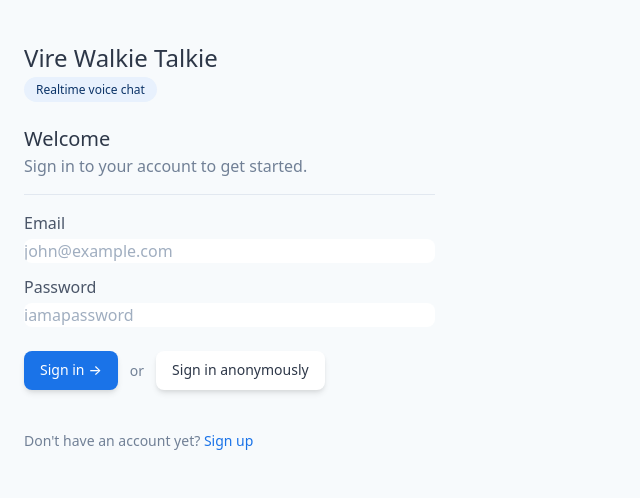
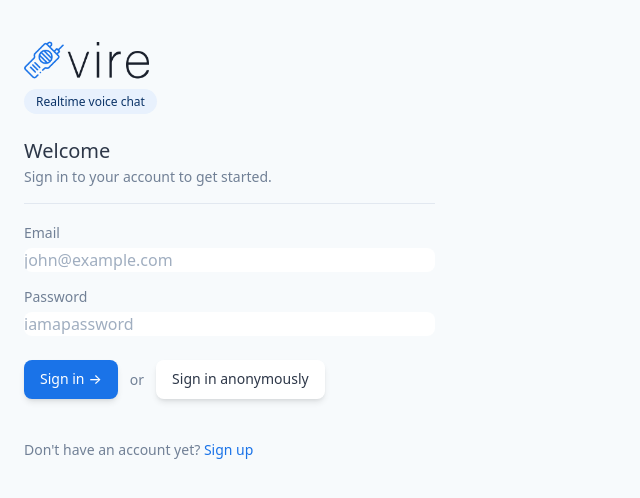
Before and after one commit to FihlaTV/vire, a Vue app: page / in a window 1280 px wide. Shown: the top 498 px of the page, without its empty margins (0-640 px from the left). Built offline with nearby package versions, Linux system fonts and the light colour scheme; no server answers; what @tailwindcss/custom-forms, tailwindcss-spinner, vuefire would draw is missing.

Commit message:
Update UI design

```diff
--- a/src/App.vue
+++ b/src/App.vue
@@ -1,10 +1,14 @@
 <template>
-    <div id="app" class="antialiased text-gray-700 leading-normal bg-gray-100 h-screen overflow-x-hidden">
+    <div id="app" class="antialiased text-gray-700 leading-normal bg-gray-100 h-screen overflow-x-hidden pb-24">
         <div class="container mx-auto px-6">
             <header class="mt-10 mb-6">
-                <h1 class="text-2xl text-gray-800">Vire Walkie Talkie</h1>
+                <div>
+                    <a href="#" class="block h-10">
+                        <img src="./assets/img/logo.png" class="h-10" alt="Vire">
+                    </a>
+                </div>
 
-                <p>
+                <p class="mt-2">
                     <span class="px-3 py-1 rounded-full bg-blue-100 text-blue-800 font-medium text-xs">Realtime voice chat</span>
                 </p>
             </header>
--- a/src/components/Login.vue
+++ b/src/components/Auth.vue
@@ -1,30 +1,34 @@
 <template>
     <div>
-        <p class="text-gray-600">{{ newUser ? 'Create an' : 'Sign in to your' }} account to get started.</p>
+        <div>
+            <h4 class="text-xl text-gray-800">Welcome</h4>
+
+            <p class="text-gray-600 text-sm">{{ newUser ? 'Create an' : 'Sign in to your' }} account to get started.</p>
+        </div>
 
         <hr class="mt-4">
 
         <div class="mt-4">
             <div>
                 <label class="block">
-                    <span class="text-gray-700">Email</span>
-                    <input type="email" class="form-input mt-1 block w-full rounded-lg shadow-none outline-none focus:shadow-none focus:outline-none focus:border-blue-500" placeholder="john@example.com" v-model="email">
+                    <span class="text-gray-600 text-sm font-medium">Email</span>
+                    <input type="email" name="email" id="email" autocomplete="email" autofocus="email" class="form-input mt-1 block w-full rounded-lg shadow-none outline-none focus:shadow-none focus:outline-none focus:border-blue-500" placeholder="john@example.com" v-model="email">
                 </label>
             </div>
 
             <div class="mt-3">
                 <label class="block">
-                    <span class="text-gray-700">Password</span>
-                    <input type="password" class="form-input mt-1 block w-full rounded-lg shadow-none outline-none focus:shadow-none focus:outline-none focus:border-blue-500" placeholder="iamapassword" v-model="password">
+                    <span class="text-gray-600 text-sm font-medium">Password</span>
+                    <input type="password" name="password" id="password" class="form-input mt-1 block w-full rounded-lg shadow-none outline-none focus:shadow-none focus:outline-none focus:border-blue-500" placeholder="iamapassword" v-model="password">
                 </label>
             </div>
 
             <div class="mt-6 flex items-center">
-                <button :class="loading ? 'opacity-75 cursor-not-allowed' : ''" class="rounded-lg px-4 py-2 bg-blue-500 hover:bg-blue-600 text-sm font-medium text-white leading-relaxed shadow-md" @click="auth.signInAnonymously()" :disabled="loading ? true : false" >
+                <button :class="loading ? 'opacity-75 cursor-not-allowed' : ''" class="rounded-lg px-4 py-2 bg-blue-500 hover:bg-blue-600 text-sm font-medium text-white leading-relaxed shadow-md" @click="signInOrCreateUser" :disabled="loading ? true : false" >
 
                     <span v-if="loading">
                         <span class="spinner mr-4"></span>
-                        <span>Signing in...</span>
+                        <span>{{ newUser ? 'Creating account' : 'Signing in' }}...</span>
                     </span>
 
                     <span v-else>
@@ -35,7 +39,7 @@
 
                 <span class="ml-3 text-sm text-gray-600">or</span>
 
-                <button class="ml-3 rounded-lg px-4 py-2 bg-white hover:bg-gray-200 text-sm font-medium text-gray-800 leading-relaxed shadow-md" @click="auth.signInOrCreateUser()">
+                <button class="ml-3 rounded-lg px-4 py-2 bg-white hover:bg-gray-200 text-sm font-medium text-gray-800 leading-relaxed shadow-md" @click="auth.signInAnonymously()">
                     Sign in anonymously
                 </button>
             </div>
--- /dev/null
+++ b/src/components/ChatList.vue
@@ -0,0 +1,27 @@
+<template>
+    <div>
+        <div>
+            <h6 class="text-xs uppercase font-semibold tracking-wider text-gray-600">Recent Chat Sessions</h6>
+        </div>
+
+        <div class="mt-3 rounded-lg overflow-hidden">
+            <a href="#" class="block bg-white hover:bg-gray-200 px-4 py-3">
+                Pellentesque Tortor
+            </a>
+
+            <a href="#" class="block bg-white hover:bg-gray-200 px-4 py-3">
+                Euismod Tristique
+            </a>
+
+            <a href="#" class="block bg-white hover:bg-gray-200 px-4 py-3">
+                Etiam Bibendum
+            </a>
+        </div>
+    </div>
+</template>
+
+<script>
+export default {
+
+}
+</script>
--- a/src/components/Home.vue
+++ b/src/components/Home.vue
@@ -1,29 +1,33 @@
 <template>
-    <div class="xl:w-1/3 lg:w-1/2 md:w-2/3 w-full">
-        <header>
-            <h1 class="text-xl text-gray-800">Welcome</h1>
-        </header>
+    <div class="flex items-start flex-col lg:flex-row">
+        <div class="xl:w-1/3 lg:w-1/2 md:w-2/3 w-full">
+            <User v-slot:user="{ user }">
+                <div v-if="user">
+                    <UserProfile :user="user" />
 
-        <User v-slot:user="{ user }">
-            <div v-if="user">
-                <UserProfile :user="user" />
-            </div>
+                    <hr class="my-6">
 
-            <Login v-else />
-        </User>
+                    <ChatList />
+                </div>
+
+                <Auth v-else />
+            </User>
+        </div>
     </div>
 </template>
 
 <script>
-import Login from './Login';
+import Auth from './Auth';
 import User from './User';
 import UserProfile from './UserProfile';
+import ChatList from './ChatList';
 
 export default {
     components: {
-        Login,
+        Auth,
         User,
-        UserProfile
+        UserProfile,
+        ChatList,
     }
 }
 </script>
--- a/src/components/UserProfile.vue
+++ b/src/components/UserProfile.vue
@@ -1,13 +1,19 @@
 <template>
     <div>
-        <div v-if="user">
-            Signed in as <span class="font-medium">{{ user.uid }}</span>
-        </div>
+        <div class="flex items-center justify-between" v-if="user">
+            <div>
+                <div class="text-xs text-gray-600">Signed in as,</div>
 
-        <div class="mt-4">
-            <button class="rounded-lg px-4 py-2 bg-blue-500 hover:bg-blue-600 text-sm font-medium text-white leading-relaxed shadow-md" @click="auth.signOut()">
-                Sign out
-            </button>
+                <div>
+                    <span class="text-blue-500">{{ user.email ? user.email : user.uid }}</span>
+                </div>
+            </div>
+
+            <div>
+                <button class="rounded-lg px-4 py-2 bg-white hover:bg-gray-200 text-sm font-medium text-gray-800 leading-relaxed shadow-md" @click="auth.signOut()">
+                    Sign out
+                </button>
+            </div>
         </div>
     </div>
 </template>
```
Also changed, not shown: src/assets/img/logo.png (added).
